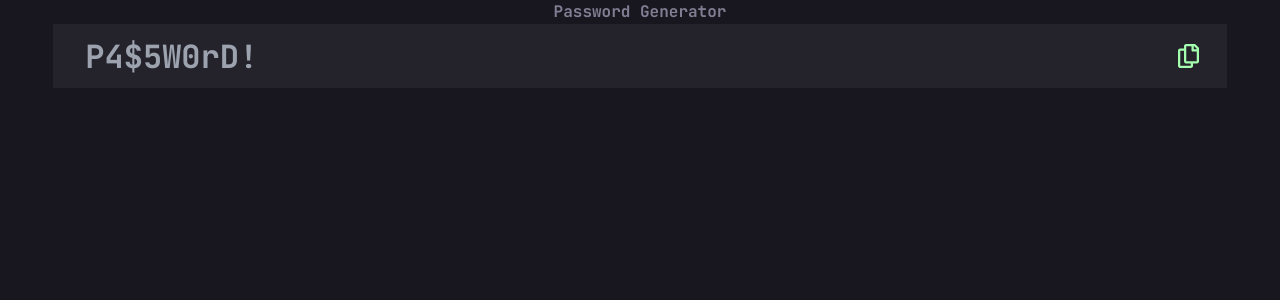
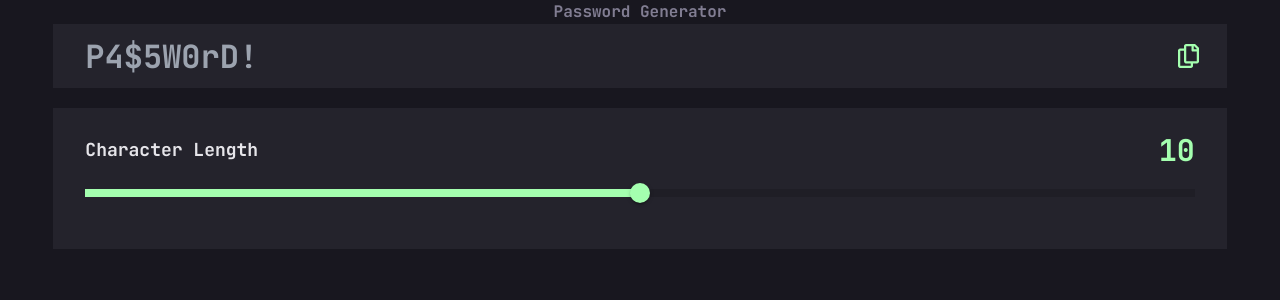
Before and after one commit to JakubStranianek/password-generator-app, a React (Create React App) app in the folder password-generator-app/: page / in a window 1280 px wide. Shown: the top 300 px of the page. Built offline with nearby package versions, Linux system fonts and the light colour scheme.

Commit message:
slider done

```diff
--- a/password-generator-app/src/components/Slider/Slide.css
+++ b/password-generator-app/src/components/Slider/Slide.css
@@ -1,3 +1,18 @@
-.css-eg0mwd-MuiSlider-thumb {
+.MuiSlider-root{
+    color: #A4FFAF !important;
+    height: 8px !important;
+}
+
+.slider .MuiSlider-thumb {
     color: #E6E5EA;
 }
+
+.MuiSlider-rail {
+    opacity: 1;
+    color: #18171F;
+    border-radius: 0 !important;
+}
+
+.MuiSlider-track {
+    border-radius: 0 !important;
+}
--- a/password-generator-app/src/components/Slider/Slide.js
+++ b/password-generator-app/src/components/Slider/Slide.js
@@ -1,10 +1,29 @@
-import React from 'react'
+import React, { useState } from 'react'
+import Slider from '@mui/material/Slider';
+import "./Slide.css"
 
 export default function Slide() {
+  const [mainValue, setMainValue] = useState(10);
+
   return (
-    <div className='w-11/12 mt-5 mr-auto ml-auto bg-myGrey'>
-      <div className='flex justify-center items-center'>
-
+    <div className='w-11/12 mt-5 mr-auto ml-auto pt-6 bg-myGrey pb-8'>
+      <div className='flex items-center flex-col'>
+        <div className='w-full pl-8 pr-8 flex justify-between items-center'>
+          <h1 className='text-myWhite text-lg font-bold'>Character Length</h1>
+          <h2 className='text-myGreen text-3xl font-bold'>{mainValue}</h2>
+        </div>
+      <div className='w-full pl-8 pr-8 mt-2'>
+        <Slider
+          defaultValue={mainValue}
+          min={0}
+          max={20}
+          step={1}
+          aria-label="Small"
+          color="secondary"
+          valueLabelDisplay="auto"
+          onChange={(e) => setMainValue(e.target.value)}
+        />
+      </div>
       </div>
     </div>
   )
```
